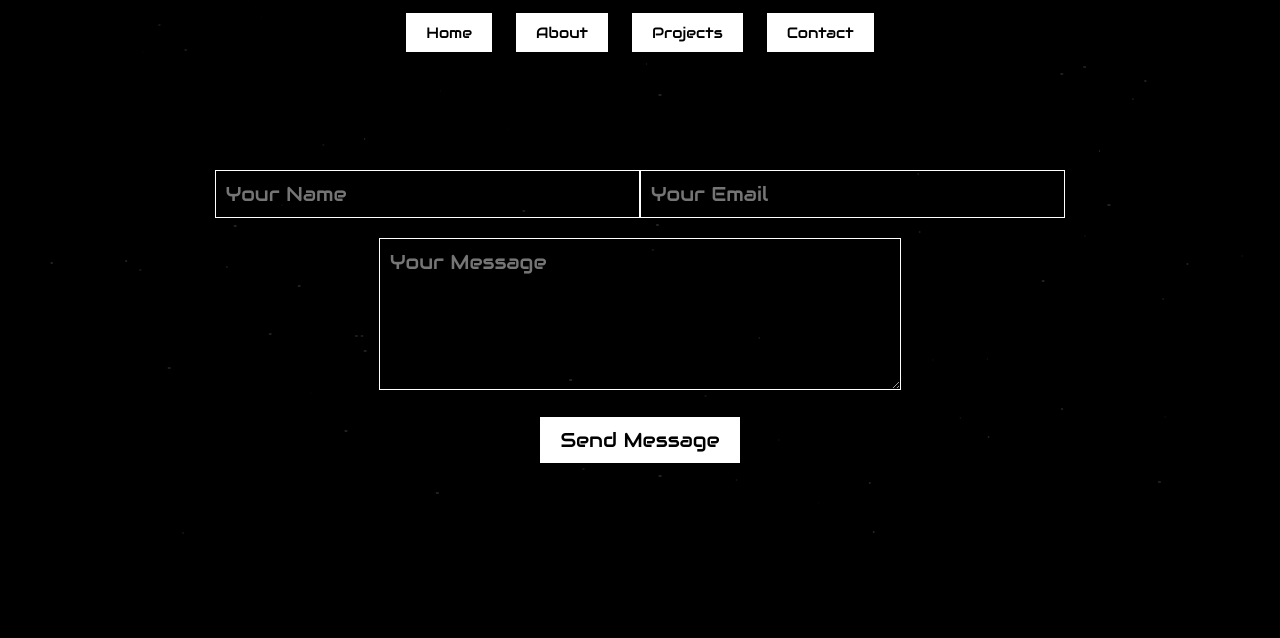
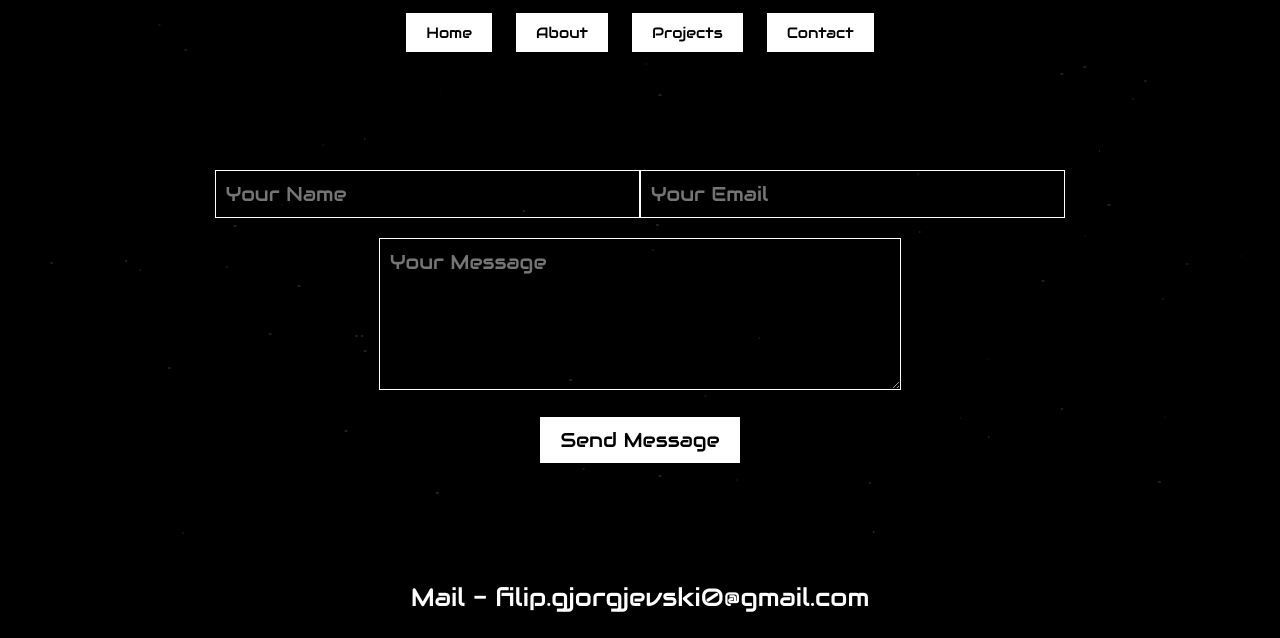
Before and after one commit to FilipGjorgjevski/info, a plain HTML site: page contact.html in a window 1280 px wide. Shown: the part 162-800 px from the top of the page. Drawn offline with Linux system fonts and the light colour scheme.

Commit message:
Update contact.html

```diff
--- a/contact.html
+++ b/contact.html
@@ -155,7 +155,10 @@
             <button id="projects-button">Projects</button>
             <button id="contact-button">Contact</button>
         </div>
+
         <div id="fadeouterotbrat">
+
+
             <div class="contact-form" id="contact-form">
                 <form action="submit_contact_form" method="POST">
                     <div style="display: flex;">
@@ -167,7 +170,9 @@
                     </div>
                     <button type="submit">Send Message</button>
                 </form>
+
             </div>
+            <p style="margin-top: 108px; font-family: 'Audiowide'; font-size: 25px; color: white;">Mail - filip.gjorgjevski0@gmail.com</p>
         </div>
     </div>
 
```
